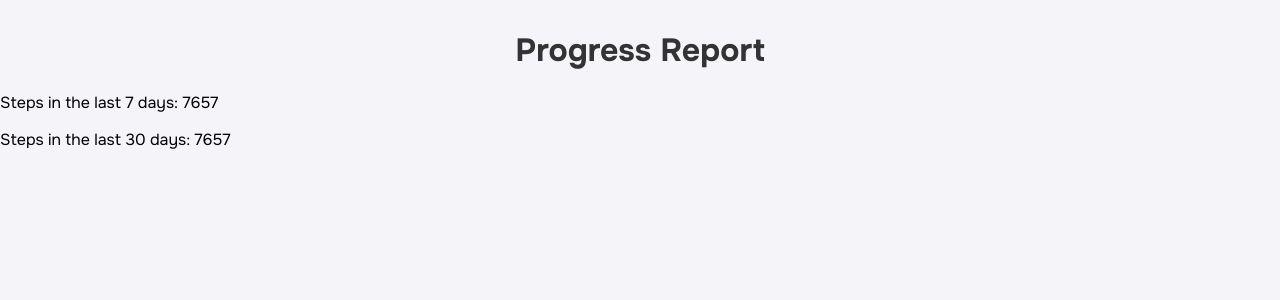
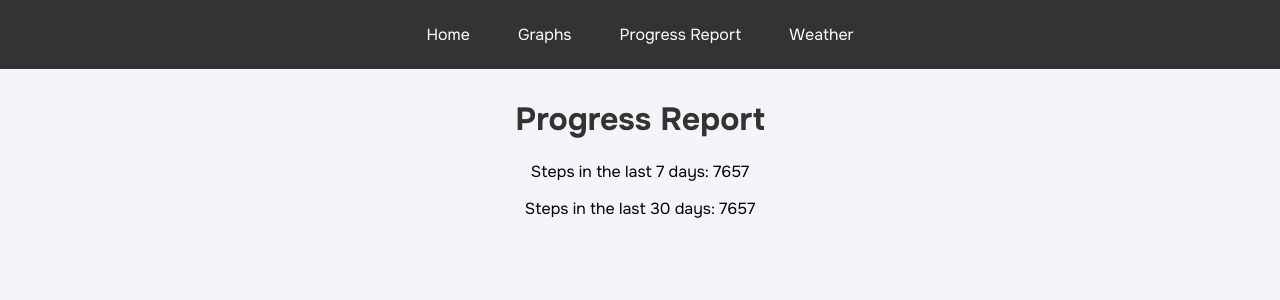
Before and after one commit to thatnoobgamer/hackabyte-submission, a Flask app: page /progress in a window 1280 px wide. Shown: the top 300 px of the page. Run offline with Flask 3, Linux system fonts and the light colour scheme.

Commit message:
fixed bugs

```diff
--- a/main.py
+++ b/main.py
@@ -125,7 +125,6 @@ def weather():
     weather_url = f"http://api.openweathermap.org/data/2.5/weather?q={location}&appid={api_key}"
 
     response = requests.get(weather_url).json()
-    print(response)
 
     temperature = response['main']['temp'] - 273.15  # Convert from Kelvin to Celsius
     weather_desc = response['weather'][0]['description']
--- a/templates/progress.html
+++ b/templates/progress.html
@@ -10,8 +10,14 @@
     <link href="https://fonts.googleapis.com/css2?family=Onest:wght@100..900&display=swap" rel="stylesheet">
 </head>
 <body>
+    <nav>
+        <a href="/">Home</a>
+        <a href="/graphs">Graphs</a>
+        <a href="/progress">Progress Report</a>
+        <a href="/weather">Weather</a>
+    </nav>
     <h1>Progress Report</h1>
-    <p>Steps in the last 7 days: {{ weekly_steps }}</p>
-    <p>Steps in the last 30 days: {{ monthly_steps }}</p>
+    <p style="text-align: center;">Steps in the last 7 days: {{ weekly_steps }}</p>
+    <p style="text-align: center;">Steps in the last 30 days: {{ monthly_steps }}</p>
 </body>
 </html>
```
Also changed, not shown: templates/graphs.html (+1 -1 lines), templates/weather.html (+7 -1 lines).
